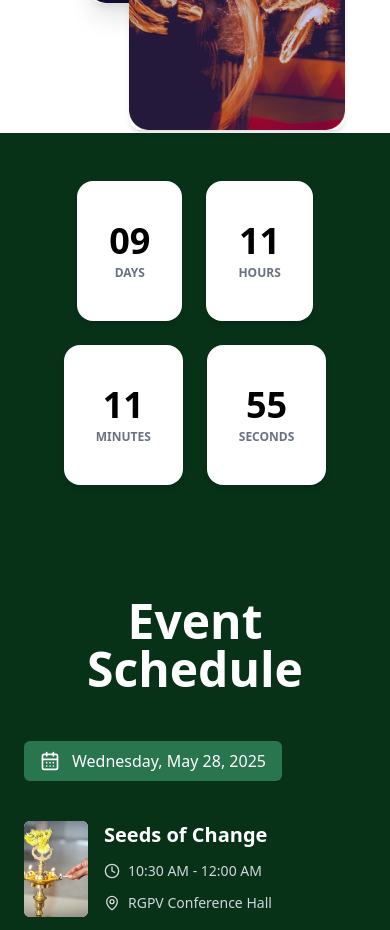
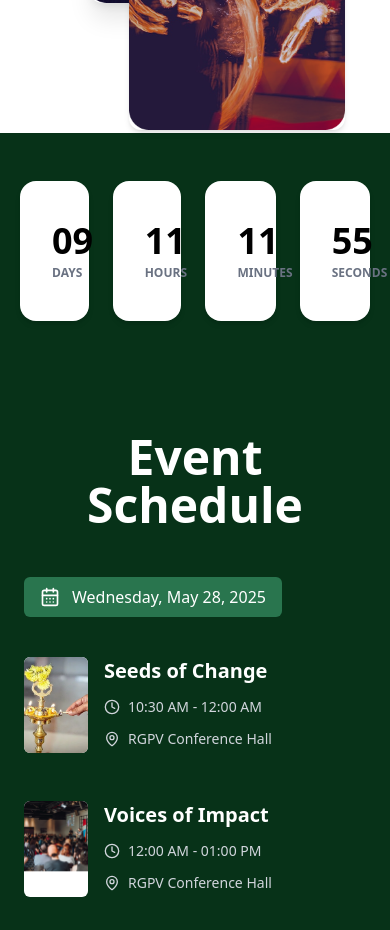
Before and after one commit to TechEcellRGPV/Imprenditore-4.0, a Next.js app: page / in a window 390 px wide. Shown: the part 2460-3390 px from the top of the page. Built offline with nearby package versions, Linux system fonts and the light colour scheme.

Commit message:
Update countdown.js

```diff
--- a/src/components/countdown.js
+++ b/src/components/countdown.js
@@ -37,11 +37,11 @@ const Countdown = () => {
   };
 
   return (
-    <div className="flex justify-center items-center gap-6 sm:gap-8 py-12 px-5 overflow-hidden sm:px-4 bg-[#073218] flex-wrap overflow-x-hidden">
+    <div className="flex justify-center items-center gap-6 sm:gap-8 py-12 px-5 overflow-hidden sm:px-4 bg-[#073218] flex-nowrap overflow-x-hidden">
       {Object.entries(timeLeft).map(([label, value]) => (
         <motion.div
           key={label}
-          className="bg-white rounded-2xl px-8 sm:px-10 py-10 text-center shadow-md min-w-[100px] sm:min-w-[120px]"
+          className="bg-white rounded-2xl px-8 sm:px-10 py-10 text-center shadow-md min-w-[60px] sm:min-w-[80px]"
           variants={boxVariants}
           initial="hidden"
           whileInView="visible"
```
